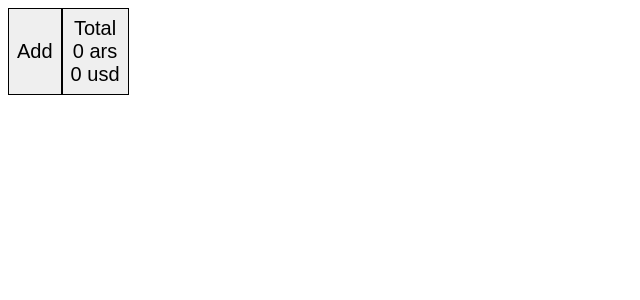
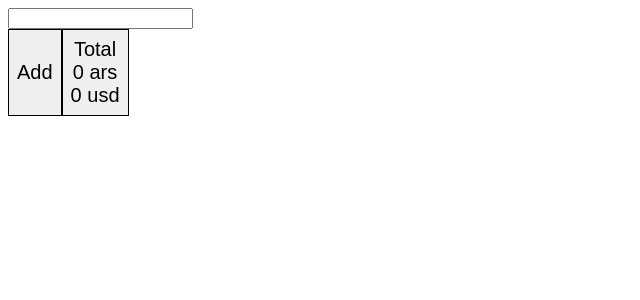
Before and after one commit to juanfrvera/finances, a SvelteKit app: page / in a window 1280 px wide. Shown: the top 300 px of the page, without its empty margins (0-640 px from the left). Built offline with nearby package versions, Linux system fonts and the light colour scheme.

Commit message:
wip: search bar and item page

```diff
--- a/package.json
+++ b/package.json
@@ -13,6 +13,7 @@
 	},
 	"devDependencies": {
 		"@sveltejs/adapter-auto": "^2.0.0",
+		"@sveltejs/adapter-static": "^2.0.1",
 		"@sveltejs/kit": "^1.5.0",
 		"@typescript-eslint/eslint-plugin": "^5.45.0",
 		"@typescript-eslint/parser": "^5.45.0",
--- a/src/item.storage.ts
+++ /dev/null
@@ -1,16 +0,0 @@
-import type { IItemData } from "./typings";
-
-export class ItemStorage {
-    private static readonly itemsLocalStorageKey = "items";
-
-    public static getItems(): IItemData[] {
-        const listJsonString = localStorage.getItem(this.itemsLocalStorageKey);
-        if (listJsonString != null) {
-            return JSON.parse(listJsonString);
-        }
-        return [];
-    }
-    public static saveItems(items: IItemData[]) {
-        localStorage.setItem(this.itemsLocalStorageKey, JSON.stringify(items));
-    }
-}
--- a/src/routes/+page.svelte
+++ b/src/routes/+page.svelte
@@ -1,160 +1,5 @@
 <script lang="ts">
-	import { onMount } from 'svelte';
-	import { AccountItem, TotalItem } from '../logic/item';
-	import type { IItemConfig, IItemCreationData, IItemData, ITotalItemConfig } from '../typings';
-	import ItemEdit from './item-edit/item-edit.svelte';
-	import Item from './item-list/item.svelte';
-	import ItemSee from './item-see/item-see.svelte';
-	import { ItemStorage } from '../item.storage';
-	import Modal from './util/modal.svelte';
-
-	const view: {
-		list: Array<IItemData>;
-		creationModal?: { data: IItemCreationData };
-		seeModal?: { item: IItemData };
-		editModal?: { item: IItemData };
-	} = { list: [] };
-	const totalItem: IItemData<ITotalItemConfig> = {
-		id: TotalItem.getTypeString(),
-		type: TotalItem.getTypeString(),
-		config: {
-			currencies: [
-				{ name: 'ars', total: 0 },
-				{ name: 'usd', total: 0 }
-			]
-		}
-	};
-
-	onMount(() => {
-		const list = ItemStorage.getItems();
-
-		const totalIndex = list.findIndex((i) => i.type === TotalItem.getTypeString());
-		if (totalIndex === -1) {
-			list.push(totalItem);
-		} else {
-			list[totalIndex] = totalItem;
-		}
-
-		TotalItem.calculate(list, totalItem);
-
-		view.list = list;
-	});
-
-	//#region Creation
-	function addClicked() {
-		view.creationModal = {
-			data: AccountItem.getDefaultData()
-		};
-	}
-	function saveCreationModal() {
-		const data = view.creationModal!.data;
-
-		const newItem: IItemData = {
-			id: Date.now().toString(),
-			type: data.type,
-			config: { ...(data.config as IItemConfig) }
-		};
-		view.list = [newItem, ...view.list];
-		calculateAndSave();
-		closeCreationModal();
-	}
-	function closeCreationModal() {
-		view.creationModal = undefined;
-	}
-	//#endregion Creation
-	//#region See
-	function itemClicked(event: CustomEvent<IItemData>) {
-		view.seeModal = { item: event.detail };
-	}
-	function closeSeeModal() {
-		view.seeModal = undefined;
-	}
-	function itemUpdated(event: CustomEvent<IItemData>) {
-		// Set update date of item so it is re-rendered
-		event.detail.updateDate = new Date();
-		calculateAndSave();
-	}
-	//#endregion See
-	//#region Edit
-	function openEditModalFromSee() {
-		view.editModal = { item: view.seeModal!.item };
-	}
-	function closeEditModal() {
-		calculateAndSave();
-		view.editModal = undefined;
-	}
-	//#endregion Edit
-	function calculateAndSave() {
-		ItemStorage.saveItems(view.list);
-		TotalItem.calculate(view.list, totalItem);
-	}
+	import Items from './items.svelte';
 </script>
 
-<div class="whiteboard">
-	<button on:click={addClicked} class="square clickable">
-		<div class="title">Add</div>
-	</button>
-	{#each view.list as item (item.id + item.type + item.updateDate)}
-		<Item data={item} on:click={itemClicked} />
-	{/each}
-</div>
-
-<!-- Modals -->
-{#if view.creationModal}
-	<Modal
-		on:backgroundClick={closeCreationModal}
-		on:escapeKeyUp={closeCreationModal}
-		on:enterKeyUp={saveCreationModal}
-	>
-		<ItemEdit data={view.creationModal.data} />
-		<div slot="footer" class="modal-footer-buttons">
-			<button on:click={saveCreationModal} class="comfortable-button">Save</button>
-			<button on:click={closeCreationModal} class="comfortable-button">Cancel</button>
-		</div>
-	</Modal>
-{/if}
-{#if view.seeModal != null}
-	<Modal
-		on:backgroundClick={closeSeeModal}
-		on:escapeKeyUp={closeSeeModal}
-		on:enterKeyUp={closeSeeModal}
-	>
-		<ItemSee data={view.seeModal.item} on:update={itemUpdated} />
-		<div slot="footer" class="modal-footer-buttons">
-			<button on:click={openEditModalFromSee} class="comfortable-button">Edit</button>
-			<button on:click={closeSeeModal} class="comfortable-button">Close</button>
-		</div>
-	</Modal>
-{/if}
-{#if view.editModal != null}
-	<Modal on:backgroundClick={closeEditModal} on:escapeKeyUp={closeEditModal}>
-		<ItemEdit bind:data={view.editModal.item} />
-	</Modal>
-{/if}
-
-<style>
-	.whiteboard {
-		display: flex;
-	}
-	.square {
-		border: 1px solid;
-		padding: 8px;
-		font-size: 20px;
-		display: flex;
-		flex-direction: column;
-		align-items: center;
-		justify-content: center;
-	}
-	.clickable {
-		cursor: pointer;
-	}
-	.comfortable-button {
-		padding: 4px 8px;
-	}
-	.modal-footer-buttons {
-		width: 100%;
-		display: flex;
-		justify-content: space-around;
-		column-gap: 32px;
-	}
-</style>
+<Items />
--- /dev/null
+++ b/src/routes/+page.ts
@@ -0,0 +1,2 @@
+export const prerender = false;
+export const ssr = false;
--- /dev/null
+++ b/src/routes/items.svelte
@@ -0,0 +1,182 @@
+<svelte:head>
+	<title>Finances</title>
+</svelte:head>
+
+<script lang="ts">
+	import { onMount } from 'svelte';
+	import { AccountItem, TotalItem } from '../logic/item';
+	import type { IItemConfig, IItemCreationData, IItemData, ITotalItemConfig } from '../typings';
+	import ItemEdit from './item-edit/item-edit.svelte';
+	import Item from './item-list/item.svelte';
+	import ItemSee from './item-see/item-see.svelte';
+	import { ItemStorage } from '../storage/item.storage';
+	import Modal from './util/modal.svelte';
+
+	const view: {
+		showStoreLocationPrompt? : boolean;
+		list: Array<IItemData>;
+		creationModal?: { data: IItemCreationData };
+		seeModal?: { item: IItemData };
+		editModal?: { item: IItemData };
+	} = { list: [] };
+	const totalItem: IItemData<ITotalItemConfig> = {
+		id: TotalItem.getTypeString(),
+		type: TotalItem.getTypeString(),
+		config: {
+			currencies: [
+				{ name: 'ars', total: 0 },
+				{ name: 'usd', total: 0 }
+			]
+		}
+	};
+
+	onMount(() => {
+		loadItems();
+	});
+
+	function loadItems(){
+		const list = ItemStorage.getItems();
+
+		const totalIndex = list.findIndex((i) => i.type === TotalItem.getTypeString());
+		if (totalIndex === -1) {
+			list.push(totalItem);
+		} else {
+			list[totalIndex] = totalItem;
+		}
+
+		TotalItem.calculate(list, totalItem);
+
+		view.list = list;
+	}
+
+	//#region Creation
+	function addClicked() {
+		view.creationModal = {
+			data: AccountItem.getDefaultData()
+		};
+	}
+	function saveCreationModal() {
+		const data = view.creationModal!.data;
+
+		const newItem: IItemData = {
+			id: Date.now().toString(),
+			type: data.type,
+			config: { ...(data.config as IItemConfig) }
+		};
+		view.list = [newItem, ...view.list];
+		calculateAndSave();
+		closeCreationModal();
+	}
+	function closeCreationModal() {
+		view.creationModal = undefined;
+	}
+	//#endregion Creation
+	//#region See
+	function itemClicked(event: CustomEvent<IItemData>) {
+		view.seeModal = { item: event.detail };
+	}
+	function closeSeeModal() {
+		view.seeModal = undefined;
+	}
+	function itemUpdated(event: CustomEvent<IItemData>) {
+		// Set update date of item so it is re-rendered
+		event.detail.updateDate = new Date();
+		calculateAndSave();
+	}
+	//#endregion See
+	//#region Edit
+	function openEditModalFromSee() {
+		view.editModal = { item: view.seeModal!.item };
+	}
+	function closeEditModal() {
+		calculateAndSave();
+		view.editModal = undefined;
+	}
+	//#endregion Edit
+	function calculateAndSave() {
+		ItemStorage.saveItems(view.list);
+		TotalItem.calculate(view.list, totalItem);
+	}
+</script>
+
+<div class="whiteboard">
+    <header id="header">
+    	<input id="search-bar"/>
+    </header>
+	<main id="body">
+		<button on:click={addClicked} class="square clickable">
+			<div class="title">Add</div>
+		</button>
+		{#each view.list as item (item.id + item.type + item.updateDate)}
+			<Item data={item} on:click={itemClicked} />
+		{/each}
+	</main>
+</div>
+
+<!-- Modals -->
+{#if view.creationModal}
+	<Modal
+		on:backgroundClick={closeCreationModal}
+		on:escapeKeyUp={closeCreationModal}
+		on:enterKeyUp={saveCreationModal}
+	>
+		<ItemEdit data={view.creationModal.data} />
+		<div slot="footer" class="modal-footer-buttons">
+			<button on:click={saveCreationModal} class="comfortable-button">Save</button>
+			<button on:click={closeCreationModal} class="comfortable-button">Cancel</button>
+		</div>
+	</Modal>
+{/if}
+{#if view.seeModal != null}
+	<Modal
+		on:backgroundClick={closeSeeModal}
+		on:escapeKeyUp={closeSeeModal}
+		on:enterKeyUp={closeSeeModal}
+	>
+		<ItemSee data={view.seeModal.item} on:update={itemUpdated} />
+		<div slot="footer" class="modal-footer-buttons">
+			<button on:click={openEditModalFromSee} class="comfortable-button">Edit</button>
+			<button on:click={closeSeeModal} class="comfortable-button">Close</button>
+		</div>
+	</Modal>
+{/if}
+{#if view.editModal != null}
+	<Modal on:backgroundClick={closeEditModal} on:escapeKeyUp={closeEditModal}>
+		<ItemEdit bind:data={view.editModal.item} />
+	</Modal>
+{/if}
+
+<style>
+	.whiteboard {
+		display: flex;
+		flex-direction: column;
+		width: 100%;
+	}
+	#header, #body{
+		width: 100%;
+	}
+	#body{
+		display: flex;
+	}
+	.square {
+		border: 1px solid;
+		padding: 8px;
+		font-size: 20px;
+		display: flex;
+		flex-direction: column;
+		align-items: center;
+		justify-content: center;
+	}
+	.clickable {
+		cursor: pointer;
+	}
+	.comfortable-button {
+		padding: 4px 8px;
+	}
+	.modal-footer-buttons {
+		width: 100%;
+		display: flex;
+		justify-content: space-around;
+		column-gap: 32px;
+	}
+</style>
--- /dev/null
+++ b/src/storage/user.storage.ts
@@ -0,0 +1,3 @@
+export class UserStorage {
+
+}
--- a/svelte.config.js
+++ b/svelte.config.js
@@ -1,4 +1,4 @@
-import adapter from '@sveltejs/adapter-auto';
+import adapter from '@sveltejs/adapter-static';
 import { vitePreprocess } from '@sveltejs/kit/vite';
 
 /** @type {import('@sveltejs/kit').Config} */
@@ -8,10 +8,10 @@ const config = {
 	preprocess: vitePreprocess(),
 
 	kit: {
-		// adapter-auto only supports some environments, see https://kit.svelte.dev/docs/adapter-auto for a list.
-		// If your environment is not supported or you settled on a specific environment, switch out the adapter.
 		// See https://kit.svelte.dev/docs/adapters for more information about adapters.
-		adapter: adapter()
+		adapter: adapter({
+			fallback: "index.html"
+		})
 	}
 };
 
```
Also changed, not shown: 1 other file (tests, documents, lock files or other folders).
